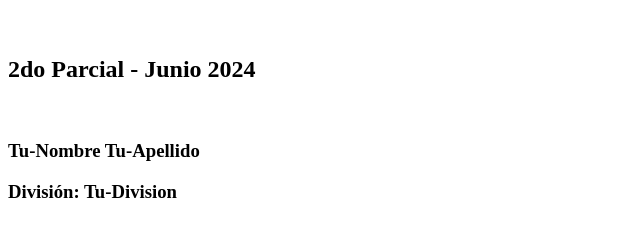
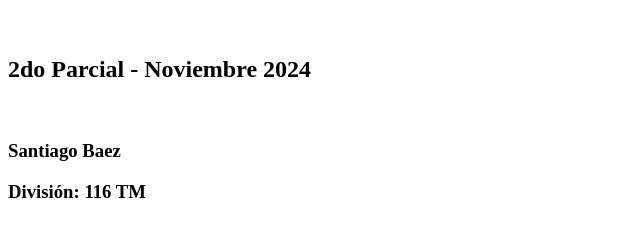
Before and after one commit to santiagobaez13/UTNFRA_SO_2do_Parcial_Baez, a plain HTML site: page 202406/docker/index.html in a window 1280 px wide. Shown: the part 48-284 px from the top of the page, without its empty margins (0-640 px from the left). Drawn offline with Linux system fonts and the light colour scheme.

Commit message:
ADD: Punto 1 y 2 Realizados

```diff
--- a/202406/docker/index.html
+++ b/202406/docker/index.html
@@ -1,6 +1,6 @@
 <div>
 <h1> Sistemas Operativos - UTNFRA </h1></br>
-<h2> 2do Parcial - Junio 2024 </h2> </br>
-<h3> Tu-Nombre Tu-Apellido</h3>
-<h3> División: Tu-Division</h3>
+<h2> 2do Parcial - Noviembre 2024 </h2> </br>
+<h3> Santiago Baez</h3>
+<h3> División: 116 TM</h3>
 </div>
```
Also changed, not shown: 2 other files.
